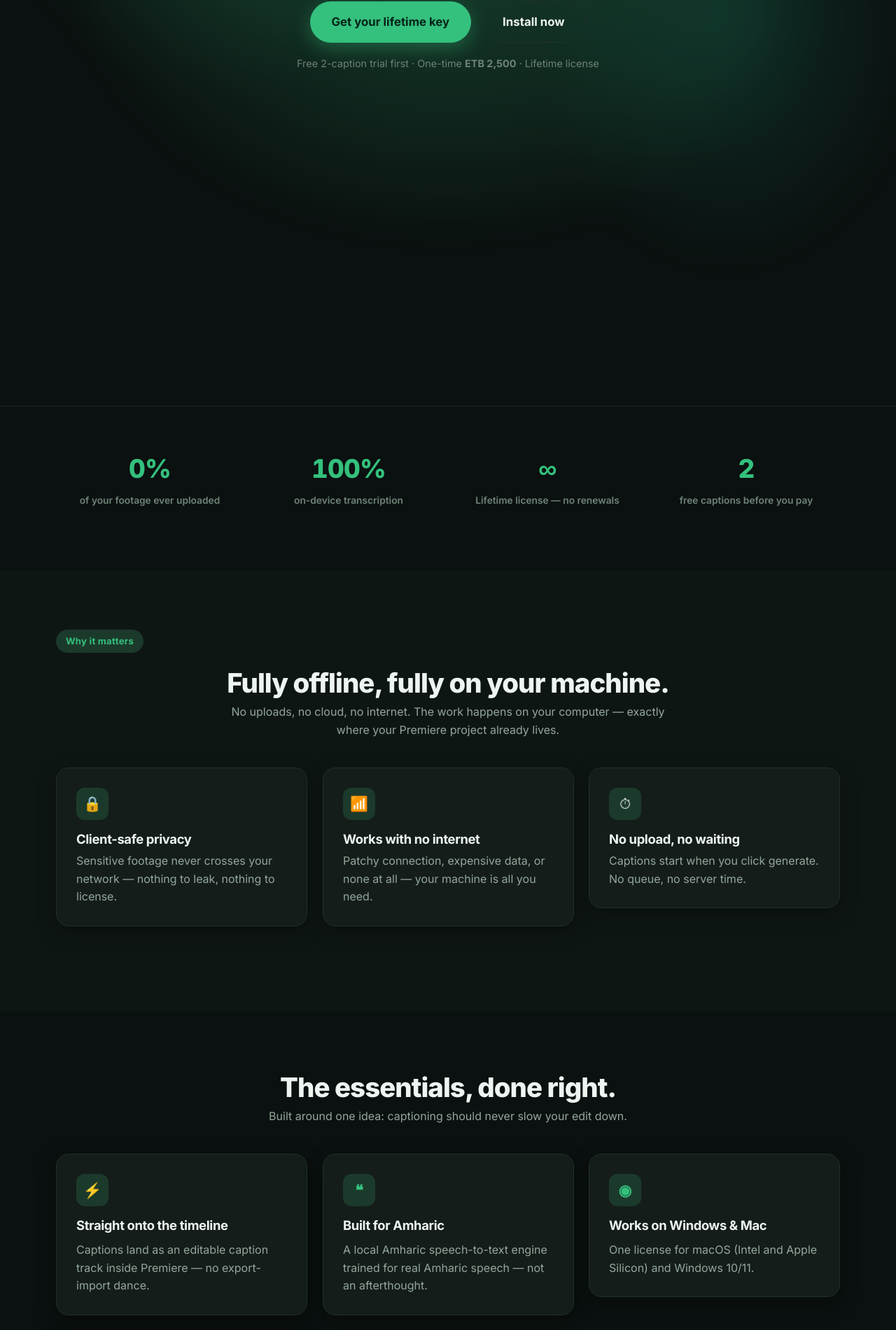
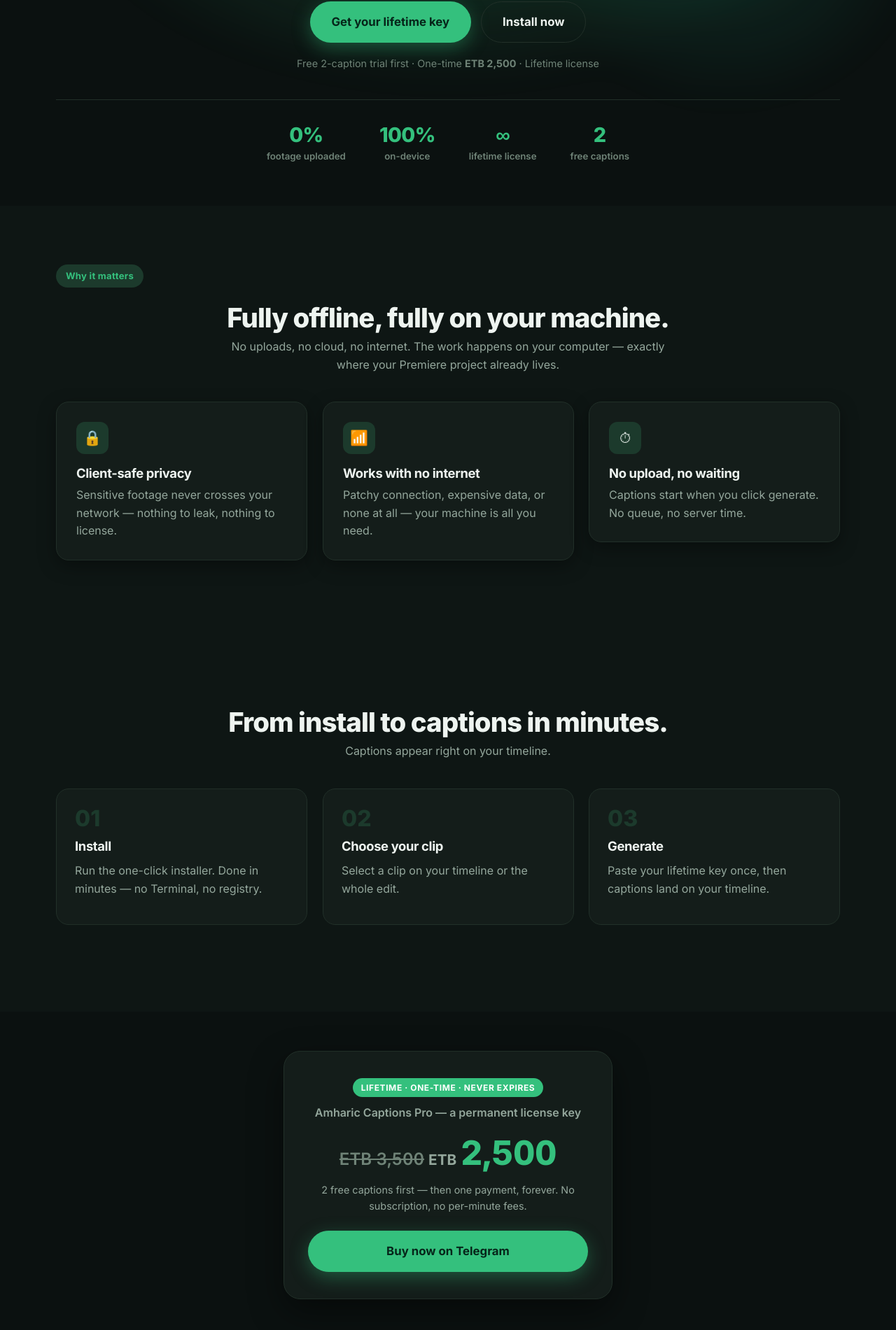
Before and after one commit to kaleb21-19/amharic_caption, a Next.js app in the folder website/: page / in a window 1280 px wide. Shown: the part 555-2456 px from the top of the page at 70% size. Built offline with nearby package versions, Linux system fonts and the light colour scheme.

Commit message:
site: modern minimal home — remove mockup panel & standalone stats band, merge stats into hero, drop features section; 4 sections total

```diff
--- a/website/app/globals.css
+++ b/website/app/globals.css
@@ -137,7 +137,7 @@ a { color: var(--brand); }
 .hero-sub { max-width: 660px; margin: 0 auto 14px; font-size: 1.2rem; color: var(--muted); }
 .hero-amh { max-width: 620px; margin: 0 auto 22px; color: var(--brand-600); font-size: 1.02rem; font-weight: 600; }
 .hero-cta { display: flex; flex-wrap: wrap; justify-content: center; gap: 14px; margin-bottom: 18px; }
-.hero-note { color: var(--muted-2); font-size: .9rem; margin-bottom: 44px; }
+.hero-note { color: var(--muted-2); font-size: .9rem; margin-bottom: 0; }
 
 /* Giant offline statement headline */
 .hero-h1 { margin: 0 0 22px; }
@@ -160,73 +160,18 @@ a { color: var(--brand); }
 }
 .hero .container { position: relative; z-index: 1; }
 
-/* Product mockup (pure CSS stand-in for a screenshot) */
-.hero-shot {
-  position: relative; z-index: 1;
-  max-width: 860px; margin: 0 auto;
-  perspective: 1200px;
-  animation: heroUp 0.9s cubic-bezier(0.22,1,0.36,1) 0.4s both;
+/* Hero quick facts (inline, hairline-divided) */
+.hero-stats {
+  display: flex; justify-content: center; flex-wrap: wrap; gap: 14px 48px;
+  margin-top: 40px; padding-top: 34px;
+  border-top: 1px solid var(--line);
 }
-.hero-badge {
-  position: absolute; top: -20px; right: 26px; z-index: 3;
-  display: inline-flex; align-items: center; gap: 9px;
-  padding: 10px 18px; border-radius: 999px;
-  background: linear-gradient(135deg, #123728, #0f2c1d);
-  border: 1px solid rgba(52,192,125,0.45);
-  color: #e9fff2; font-size: .85rem; font-weight: 700; letter-spacing: .01em;
-  box-shadow: 0 14px 40px rgba(0,0,0,0.45), 0 0 0 4px rgba(52,192,125,0.08);
-  white-space: nowrap;
-  animation: floatY 5s ease-in-out 1.15s infinite;
+.hero-stat { text-align: center; }
+.hero-stat strong {
+  display: block; font-size: 1.8rem; font-weight: 800; color: var(--brand);
+  letter-spacing: -0.02em; line-height: 1.1;
 }
-.hero-badge:before { content: "🛡"; font-size: 1rem; }
-.app-window {
-  background: linear-gradient(180deg, #141d1a, #0f1714);
-  border: 1px solid var(--line);
-  border-radius: 14px;
-  box-shadow: 0 34px 90px rgba(0,0,0,0.55), 0 0 0 1px rgba(52,192,125,0.08);
-  overflow: hidden;
-  transform: rotateX(2deg);
-  text-align: left;
-}
-.app-titlebar {
-  display: flex; align-items: center; gap: 8px;
-  padding: 11px 16px;
-  background: #101815; border-bottom: 1px solid var(--line);
-}
-.dot { width: 12px; height: 12px; border-radius: 50%; }
-.d-red { background: #ff5f57; } .d-yellow { background: #febc2e; } .d-green { background: #28c840; }
-.app-title { flex: 1; text-align: center; color: var(--muted-2); font-size: 12px; font-weight: 600; letter-spacing: .01em; margin-right: 36px; }
-.app-body { display: flex; min-height: 330px; }
-.app-sidebar { width: 60px; background: #0d1512; border-right: 1px solid var(--line-soft); padding: 14px 0; display: flex; flex-direction: column; align-items: center; gap: 12px; }
-.side-chip { width: 30px; height: 22px; border-radius: 6px; background: var(--brand-100); opacity: .9; }
-.side-chip:nth-child(1) { background: var(--brand); opacity: 1; }
-.app-timeline { flex: 1; padding: 18px; display: flex; flex-direction: column; gap: 12px; }
-.trk { display: flex; align-items: center; gap: 12px; }
-.trk-label { flex: 0 0 26px; color: var(--muted-2); font-size: 11px; font-weight: 700; }
-.trk-clip { height: 26px; border-radius: 5px; background: #223a2c; flex: 1; }
-.trk-clip.c2 { background: #1d2f26; }
-.trk-clip.c1 { background: linear-gradient(90deg, #2f4d39, #27402f); }
-.trk-captions { align-items: flex-start; flex-direction: column; padding-top: 10px; border-top: 1px dashed var(--line); }
-.caption-line { display: flex; align-items: center; gap: 10px; width: 100%; height: 32px; padding: 0 12px;
-  border-radius: 6px; background: rgba(52,192,125,0.10); border: 1px solid rgba(52,192,125,0.22);
-  color: #cdeedd; font-size: 14px; font-weight: 600; letter-spacing: .01em; white-space: nowrap; overflow: hidden; }
-.caption-line i { flex: 0 0 22px; height: 4px; border-radius: 3px; background: var(--brand); }
-.caption-line.l2 { right: 14px; opacity: .85; transform: translateX(14px); }
-.transport { display: flex; align-items: center; gap: 14px; margin-top: 6px; }
-.tp-btn { color: var(--muted); font-size: 13px; }
-.tp-play { width: 28px; height: 28px; display: grid; place-items: center; border-radius: 50%; background: var(--brand); color: #06251a; font-size: 11px; font-weight: 800; }
-.tp-time { margin-left: auto; color: var(--muted-2); font-size: 12px; font-weight: 600; }
-@media (max-width: 760px) {
-  .hero-shot { display: none; }
-}
-
-/* Stats trust band */
-.stats { padding: 40px 0 70px; border-top: 1px solid var(--line-soft); }
-.stats-grid { display: grid; grid-template-columns: repeat(4, 1fr); gap: 16px; }
-.stat { text-align: center; padding: 20px 8px; }
-.stat strong { display: block; font-size: 2.3rem; font-weight: 800; color: var(--brand); letter-spacing: -0.02em; }
-.stat span { display: block; color: var(--muted-2); font-size: .86rem; font-weight: 600; margin-top: 4px; }
-@media (max-width: 760px) { .stats-grid { grid-template-columns: 1fr 1fr; } }
+.hero-stat span { display: block; font-size: .83rem; color: var(--muted-2); font-weight: 600; margin-top: 4px; }
 
 /* Offline deep-dive */
 .offline { background: var(--bg-soft); }
--- a/website/app/page.jsx
+++ b/website/app/page.jsx
@@ -2,29 +2,6 @@ import Link from "next/link";
 import Reveal from "@/components/Reveal";
 import BuySafely from "@/components/BuySafely";
 import { BOT_URL, PRICE, PRICE_NUM, PRICE_OLD } from "@/lib/site";
-
-const features = [
-  {
-    icon: "⚡",
-    title: "Straight onto the timeline",
-    text: "Captions land as an editable caption track inside Premiere — no export-import dance.",
-  },
-  {
-    icon: "❝",
-    title: "Built for Amharic",
-    text: "A local Amharic speech-to-text engine trained for real Amharic speech — not an afterthought.",
-  },
-  {
-    icon: "◉",
-    title: "Works on Windows & Mac",
-    text: "One license for macOS (Intel and Apple Silicon) and Windows 10/11.",
-  },
-  {
-    icon: "✓",
-    title: "Free 2-caption trial",
-    text: "Every machine gets 2 free captions first. No card, no sign-up.",
-  },
-];
 
 const steps = [
   { n: "01", title: "Install", text: "Run the one-click installer. Done in minutes — no Terminal, no registry." },
@@ -43,8 +20,7 @@ export default function HomePage() {
             <span className="hero-h1-rest">Amharic captions for Adobe Premiere&nbsp;Pro.</span>
           </h1>
           <p className="hero-sub">
-            Turn Amharic speech into editable captions — no uploads, no cloud, no internet
-            needed. Your footage never leaves your computer.
+            Turn Amharic speech into editable captions — no uploads, no cloud, no internet needed.
           </p>
           <p className="hero-amh amh" lang="am">በፕሪሚየር ፕሮ ውስጥ የአማርኛ ትርጉም — ሙሉ በሙሉ በኮምፒውተርዎ ላይ</p>
           <div className="hero-cta">
@@ -58,49 +34,13 @@ export default function HomePage() {
           <p className="hero-note">
             Free 2-caption trial first · One-time <strong>{PRICE}</strong> · Lifetime license
           </p>
-        </div>
 
-        <div className="hero-shot">
-          <span className="hero-badge">No internet · No uploads · No cloud</span>
-          <div className="app-window" aria-hidden="true">
-            <div className="app-titlebar">
-              <span className="dot d-red" />
-              <span className="dot d-yellow" />
-              <span className="dot d-green" />
-              <span className="app-title">Amharic Captions · Premiere Pro</span>
-            </div>
-            <div className="app-body">
-              <div className="app-sidebar">
-                <span className="side-chip" />
-                <span className="side-chip" />
-                <span className="side-chip" />
-              </div>
-              <div className="app-timeline">
-                <div className="trk"><span className="trk-label">V2</span><div className="trk-clip c1" /></div>
-                <div className="trk"><span className="trk-label">A1</span><div className="trk-clip c2" /></div>
-                <div className="trk trk-captions">
-                  <span className="trk-label">CAP</span>
-                  <div className="caption-line l1 amh" lang="am"><i />“እንኳን ደህና መጡ ወደ ፕሮግራማችን”</div>
-                  <div className="caption-line l2 amh" lang="am"><i />“ትርጉም በደቂቃዎች ውስጥ ዝግጁ ነው”</div>
-                  <div className="caption-line l1 amh" lang="am"><i />“ሁሉም ነገር በመሳሪያዎ ላይ ይሰራል”</div>
-                </div>
-                <div className="transport">
-                  <span className="tp-btn">‹‹</span><span className="tp-btn">◀</span>
-                  <span className="tp-play">▶</span><span className="tp-btn">▶‖</span>
-                  <span className="tp-time">00:12 — 00:19</span>
-                </div>
-              </div>
-            </div>
+          <div className="hero-stats">
+            <div className="hero-stat"><strong>0%</strong><span>footage uploaded</span></div>
+            <div className="hero-stat"><strong>100%</strong><span>on-device</span></div>
+            <div className="hero-stat"><strong>∞</strong><span>lifetime license</span></div>
+            <div className="hero-stat"><strong>2</strong><span>free captions</span></div>
           </div>
-        </div>
-      </section>
-
-      <section className="stats">
-        <div className="container stats-grid">
-          <Reveal delay={0}><div className="stat"><strong>0%</strong><span>of your footage ever uploaded</span></div></Reveal>
-          <Reveal delay={90}><div className="stat"><strong>100%</strong><span>on-device transcription</span></div></Reveal>
-          <Reveal delay={180}><div className="stat"><strong>∞</strong><span>Lifetime license — no renewals</span></div></Reveal>
-          <Reveal delay={270}><div className="stat"><strong>2</strong><span>free captions before you pay</span></div></Reveal>
         </div>
       </section>
 
@@ -131,26 +71,6 @@ export default function HomePage() {
               <h3>No upload, no waiting</h3>
               <p>Captions start when you click generate. No queue, no server time.</p>
             </div></Reveal>
-          </div>
-        </div>
-      </section>
-
-      <section className="features section" id="features">
-        <div className="container">
-          <Reveal>
-            <h2>The essentials, done right.</h2>
-            <p className="section-sub">Built around one idea: captioning should never slow your edit down.</p>
-          </Reveal>
-          <div className="grid">
-            {features.map((f, i) => (
-              <Reveal key={f.title} delay={i * 90}>
-                <article className="card">
-                  <span className="card-icon" aria-hidden="true">{f.icon}</span>
-                  <h3>{f.title}</h3>
-                  <p>{f.text}</p>
-                </article>
-              </Reveal>
-            ))}
           </div>
         </div>
       </section>
```
